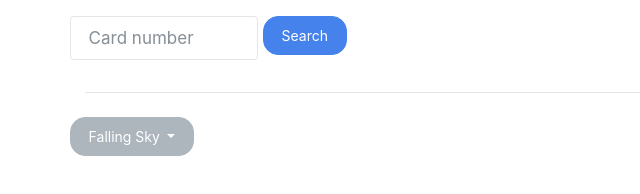
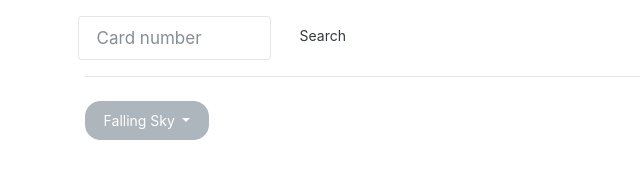
Before and after one commit to nanux/coin-buddy, a website: page frontend/index.html in a window 1280 px wide. Shown: the whole page, without its empty margins (0-640 px from the left). Drawn offline with nearby package versions, Linux system fonts and the light colour scheme.

Commit message:
Fix the form styling

```diff
--- a/frontend/index.html
+++ b/frontend/index.html
@@ -19,16 +19,14 @@
 <body>
   <div class="container mt-3" id="content">
     <div class="row">
-
       <form>
-        <div class="form-row">
-          <div class="form-group col-md-6">
+        <div class="form-row pl-2">
+          <div class="col">
             <input type="number" class="form-control" id="cardNumberInput" aria-describedby="cardNumber"
               placeholder="Card number" pattern="[0-9]*" inputmode="numeric">
           </div>
-          <div class="form-group">
-            <!-- <small id="emailHelp" class="form-text text-muted">We'll never share your email with anyone else.</small> -->
-            <button type="submit" class="btn btn-primary" id="searchButton" v-on:click="updateCard">Search</button>
+          <div class="col">
+            <button type="submit" class="btn btwn-primary" id="searchButton" v-on:click="updateCard">Search</button>
           </div>
         </div>
       </form>
@@ -63,6 +61,7 @@
       </div>
     </div>
     <div class="row mt-4">
+      <div class="col">
         <button class="btn btn-secondary dropdown-toggle" type="button" id="dropdownMenuButton" data-toggle="dropdown"
           aria-haspopup="true" aria-expanded="false">
           {{ game }}
@@ -71,6 +70,7 @@
           <a class="dropdown-item" href="#" v-on:click="changeGame" name="fire-in-the-lake">Fire in the Lake</a>
           <a class="dropdown-item" href="#" v-on:click="changeGame" name="falling-sky">Falling Sky</a>
           <a class="dropdown-item" href="#" v-on:click="changeGame" name="gandhi">Gandhi</a>
+        </div>
       </div>
     </div>
   </div>
```
Lines whose indentation alone changed are shown as unchanged.
